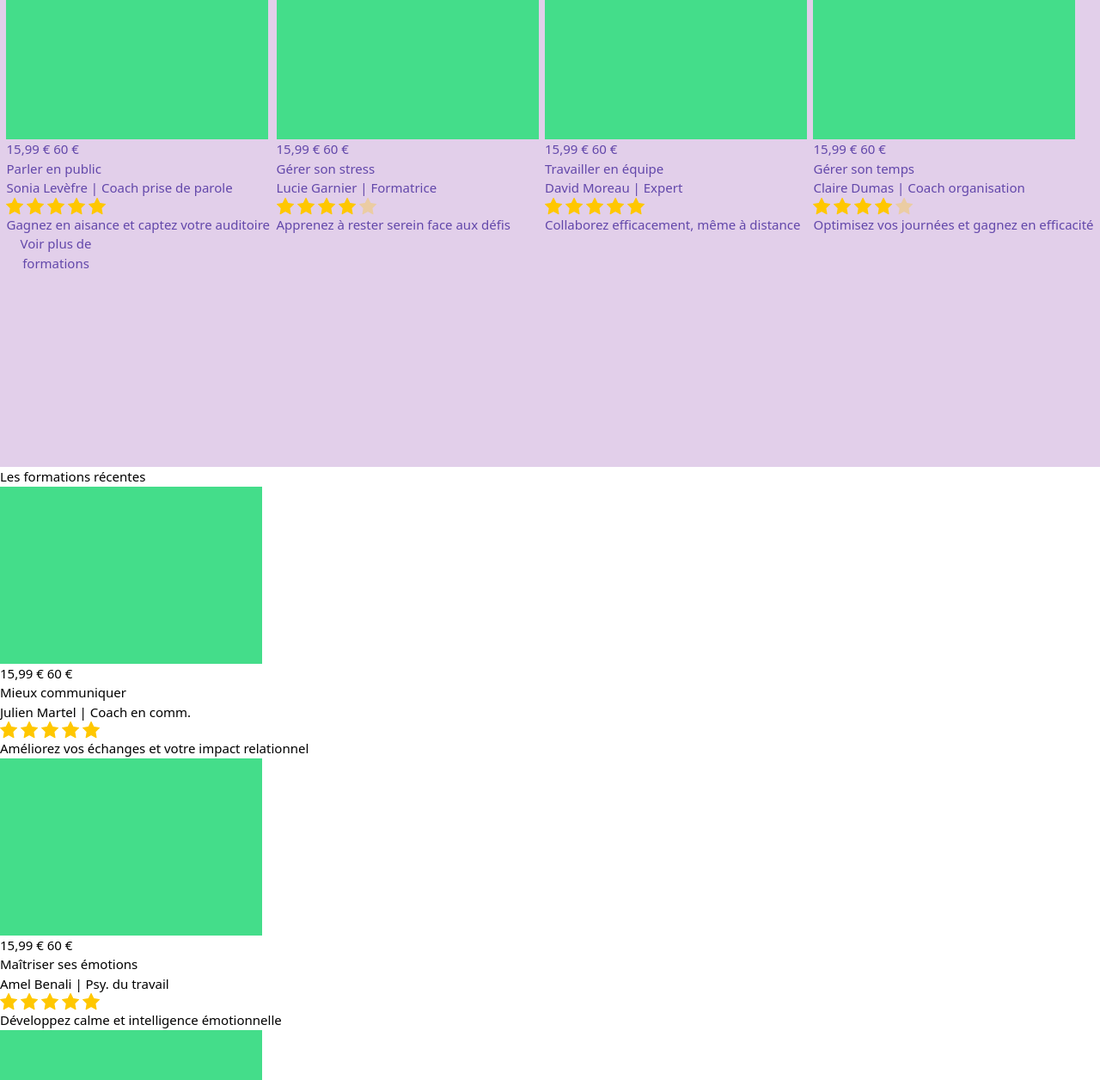
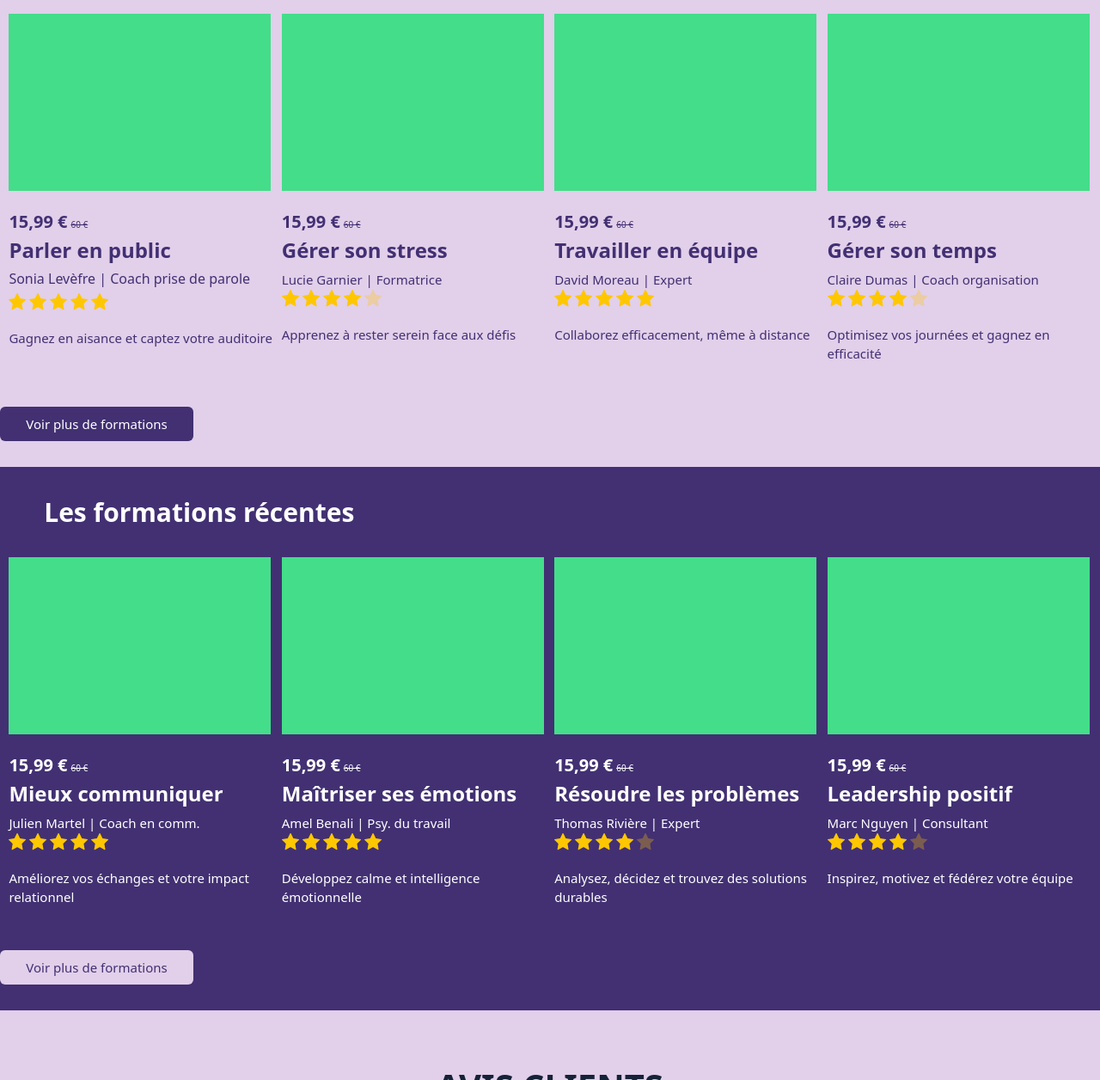
Before and after one commit to luciel-hibon/projet-epitech-1, a plain HTML site: page indexTailwind.html in a window 1280 px wide. Shown: the part 619-1875 px from the top of the page at 86% size. Drawn offline with nearby package versions, Linux system fonts and the light colour scheme.

Commit message:
Adding to Tailwind

```diff
--- a/indexTailwind.html
+++ b/indexTailwind.html
@@ -10,11 +10,11 @@
         <link href="https://fonts.googleapis.com/css2?family=Montserrat:ital,wght@0,100..900;1,100..900&display=swap" rel="stylesheet">
     </head>
     <body class="margin-0 padding-0 text-[15px]">
-        <nav class="bg-[#6247AA] h-20 text-white flex justify-around items-center">
+        <nav class="bg-[#423073] h-20 text-white flex justify-around items-center">
             <img src="ressources/logo.png" alt="logo de Klivio" class="w-[84px] h-[31px] cursor-pointer">
             <p><a href="" class="text-white decoration-none">Les formations</a></p>
             <div class="relative w-[30%]">
-                <input placeholder="Rechercher" type="text" label="form" class="w-full h-[40px] rounded-[6px] border-solid border-white border-[1px] bg-[#6247AA] text-white flex items-center justify-between pr-[2%] pl-[2%] placeholder:text-white">
+                <input placeholder="Rechercher" type="text" label="form" class="w-full h-[40px] rounded-[6px] border-solid border-white border-[1px] bg-[#423073] text-white flex items-center justify-between pr-[2%] pl-[2%] placeholder:text-white">
                 <img src="ressources/magnifying-glass-solid-full.svg" alt="loupe" class="cursor-pointer h-[31px] absolute top-[5px] right-[25px]">
             </div>
             <div class="flex justify-center gap-[20px] w-[20%] ">
@@ -24,132 +24,132 @@
             <img src="ressources/Icon.svg" alt="menu" class="cursor-pointer w-[84px] h-[31px]">
         </nav>
         <header class="h-[450px] bg-[url(ressources/bg-header.png)] flex flex-col items-center justify-center gap-[20px] relative w-[100%] font-bold text-[25px]">
-            <h1 class="uppercase bg-white pr-[2%] pl-[2%] text-[#6247AA]">Klivio, l'allié de votre progression</h1>
-            <p class="uppercase bg-white pr-[2%] pl-[2%] text-[#6247AA]">Les meilleures formations sur le développement personnel</p>
-            <button class="cursor-pointer bg-[#6247AA] rounded-[6px] border-none w-[130px] h-[40px] text-[18px] text-white font-semibold">En savoir plus</button>
+            <h1 class="uppercase bg-white pr-[2%] pl-[2%] text-[#423073]">Klivio, l'allié de votre progression</h1>
+            <p class="uppercase bg-white pr-[2%] pl-[2%] text-[#423073]">Les meilleures formations sur le développement personnel</p>
+            <button class="cursor-pointer bg-[#423073] rounded-[6px] border-none w-[130px] h-[40px] text-[18px] text-white font-semibold">En savoir plus</button>
         </header>
-        <div class="h-[632px] bg-[#E2CFEA] relative text-[#6247AA]">
-            <h2 class="font-bold text-[30px]">Les formations populaires</h2>
+        <div class="h-[632px] bg-[#E2CFEA] relative text-[#423073]">
+            <h2 class="font-bold text-[30px] pt-[30px] pb-[30px]  mr-[5%] ml-[4%]">Les formations populaires</h2>
             <div class="flex justify-evenly">
-                <article>
-                    <img src="ressources/img-course.png" alt="image de cours">
+                <article class="w-[307px] h-[362px]">
+                    <img src="ressources/img-course.png" alt="image de cours" class="mb-[21px]">
+                    <div>
+                        <span class="text-[20px] font-semibold">15,99 €</span>
+                        <span class="text-[10px] line-through">60 €</span>
+                    </div>
+                    <h3 class="text-[24px] font-semibold mb-[1%]">Parler en public</h3>
+                    <p class="text-[16px] font-medium mb-[5px]">Sonia Levèfre | Coach prise de parole</p>
+                    <img src="ressources/5etoiles.svg" alt="5 étoiles" class="mb-[21px]">
+                    <p class="text-[16px] font-medium mb-[5px]"></p>Gagnez en aisance et captez votre auditoire</p>
+                </article>
+                <article class="w-[307px] h-[362px]">
+                    <img src="ressources/img-course.png" alt="image de cours" class="mb-[21px]">
                     <div class="prix">
-                        <span class="newPrice">15,99 €</span>
-                        <span class="reduc">60 €</span>
+                        <span class="text-[20px] font-semibold">15,99 €</span>
+                        <span class="text-[10px] line-through">60 €</span>
                     </div>
-                    <h3>Parler en public</h3>
-                    <p>Sonia Levèfre | Coach prise de parole</p>
-                    <img src="ressources/5etoiles.svg" alt="5 étoiles">
-                    <p>Gagnez en aisance et captez votre auditoire</p>
+                    <h3 class="text-[24px] font-semibold mb-[1%]">Gérer son stress</h3>
+                    <p class="text-[16px] font-medium mb-[5px]"></p>Lucie Garnier | Formatrice</p>
+                    <img src="ressources/4etoiles.svg" alt="4 étoiles" class="mb-[21px]">
+                    <p class="text-[16px] font-medium mb-[5px]"></p>Apprenez à rester serein face aux défis</p>
                 </article>
-                <article>
-                    <img src="ressources/img-course.png" alt="image de cours">
+                <article class="w-[307px] h-[362px]">
+                    <img src="ressources/img-course.png" alt="image de cours" class="mb-[21px]">
                     <div class="prix">
-                        <span class="newPrice">15,99 €</span>
-                        <span class="reduc">60 €</span>
+                        <span class="text-[20px] font-semibold">15,99 €</span>
+                        <span class="text-[10px] line-through">60 €</span>
                     </div>
-                    <h3>Gérer son stress</h3>
-                    <p>Lucie Garnier | Formatrice</p>
-                    <img src="ressources/4etoiles.svg" alt="4 étoiles">
-                    <p>Apprenez à rester serein face aux défis</p>
+                    <h3 class="text-[24px] font-semibold mb-[1%]">Travailler en équipe</h3>
+                    <p class="text-[16px] font-medium mb-[5px]"></p>David Moreau | Expert</p>
+                    <img src="ressources/5etoiles.svg" alt="5 étoiles" class="mb-[21px]">
+                    <p class="text-[16px] font-medium mb-[5px]"></p>Collaborez efficacement, même à distance</p>
                 </article>
-                <article>
-                    <img src="ressources/img-course.png" alt="image de cours">
+                <article class="w-[307px] h-[362px]">
+                    <img src="ressources/img-course.png" alt="image de cours" class="mb-[21px]">
                     <div class="prix">
-                        <span class="newPrice">15,99 €</span>
-                        <span class="reduc">60 €</span>
+                        <span class="text-[20px] font-semibold">15,99 €</span>
+                        <span class="text-[10px] line-through">60 €</span>
                     </div>
-                    <h3>Travailler en équipe</h3>
-                    <p>David Moreau | Expert</p>
-                    <img src="ressources/5etoiles.svg" alt="5 étoiles">
-                    <p>Collaborez efficacement, même à distance</p>
-                </article>
-                <article>
-                    <img src="ressources/img-course.png" alt="image de cours">
-                    <div class="prix">
-                        <span class="newPrice">15,99 €</span>
-                        <span class="reduc">60 €</span>
-                    </div>
-                    <h3>Gérer son temps</h3>
-                    <p>Claire Dumas | Coach organisation</p>
-                    <img src="ressources/4etoiles.svg" alt="4 étoiles">
-                    <p>Optimisez vos journées et gagnez en efficacité</p>
+                    <h3 class="text-[24px] font-semibold mb-[1%]">Gérer son temps</h3>
+                    <p class="text-[16px] font-medium mb-[5px]"></p>Claire Dumas | Coach organisation</p>
+                    <img src="ressources/4etoiles.svg" alt="4 étoiles" class="mb-[21px]">
+                    <p class="text-[16px] font-medium mb-[5px]"></p>Optimisez vos journées et gagnez en efficacité</p>
                 </article>
             </div>
-            <button class="cursor-pointer rounded-[6px] border-none w-[130px] h-[40px]">Voir plus de formations</button>
+            <button class="cursor-pointer rounded-[6px] border-none w-[225px] h-[40px] bg-[#423073] text-white flex justify-self-center justify-center items-center absolute bottom-[30px]">Voir plus de formations</button>
         </div>
-        <div id="section2">
-            <h2>Les formations récentes</h2>
-            <div id=formationsRec>
-                <article>
-                    <img src="ressources/img-course.png" alt="image de cours">
+        <div class="h-[632px] bg-[#423073] relative"> <!--section 2-->
+            <h2 class="font-bold text-white text-[30px] pt-[30px] pb-[30px]  mr-[5%] ml-[4%]">Les formations récentes</h2>
+            <div class="flex justify-evenly">
+                <article class="w-[307px] h-[362px] text-white">
+                    <img src="ressources/img-course.png" alt="image de cours" class="mb-[21px]">
                     <div class="prix">
-                        <span class="newPrice">15,99 €</span>
-                        <span class="reduc">60 €</span>
+                        <span class="text-[20px] font-semibold">15,99 €</span>
+                        <span class="text-[10px] line-through">60 €</span>
                     </div>
-                    <h3>Mieux communiquer</h3>
-                    <p>Julien Martel | Coach en comm.</p>
-                    <img src="ressources/5etoiles.svg" alt="5 étoiles">
-                    <p>Améliorez vos échanges et votre impact relationnel</p>
+                    <h3 class="text-[24px] font-semibold mb-[1%]">Mieux communiquer</h3>
+                    <p class="text-[16px] font-medium mb-[5px]"></p>Julien Martel | Coach en comm.</p>
+                    <img src="ressources/5etoiles.svg" alt="5 étoiles" class="mb-[21px]">
+                    <p class="text-[16px] font-medium mb-[5px]"></p>Améliorez vos échanges et votre impact relationnel</p>
                 </article>
-                <article>
-                    <img src="ressources/img-course.png" alt="image de cours">
+                <article class="w-[307px] h-[362px] text-white">
+                    <img src="ressources/img-course.png" alt="image de cours" class="mb-[21px]">
                     <div class="prix">
-                        <span class="newPrice">15,99 €</span>
-                        <span class="reduc">60 €</span>
+                        <span class="text-[20px] font-semibold">15,99 €</span>
+                        <span class="text-[10px] line-through">60 €</span>
                     </div>
-                    <h3>Maîtriser ses émotions</h3>
-                    <p>Amel Benali | Psy. du travail</p>
-                    <img src="ressources/5etoiles.svg" alt="5 étoiles">
-                    <p>Développez calme et intelligence émotionnelle</p>
+                    <h3 class="text-[24px] font-semibold mb-[1%]">Maîtriser ses émotions</h3>
+                    <p class="text-[16px] font-medium mb-[5px]"></p>Amel Benali | Psy. du travail</p>
+                    <img src="ressources/5etoiles.svg" alt="5 étoiles" class="mb-[21px]">
+                    <p class="text-[16px] font-medium mb-[5px]"></p>Développez calme et intelligence émotionnelle</p>
                 </article>
-                <article>
-                    <img src="ressources/img-course.png" alt="image de cours">
+                <article class="w-[307px] h-[362px] text-white">
+                    <img src="ressources/img-course.png" alt="image de cours" class="mb-[21px]">
                     <div class="prix">
-                        <span class="newPrice">15,99 €</span>
-                        <span class="reduc">60 €</span>
+                        <span class="text-[20px] font-semibold">15,99 €</span>
+                        <span class="text-[10px] line-through">60 €</span>
                     </div>
-                    <h3>Résoudre les problèmes</h3>
-                    <p>Thomas Rivière | Expert</p>
-                    <img src="ressources/4etoiles.svg" alt="4 étoiles">
-                    <p>Analysez, décidez et trouvez des solutions durables</p>
+                    <h3 class="text-[24px] font-semibold mb-[1%]">Résoudre les problèmes</h3>
+                    <p class="text-[16px] font-medium mb-[5px]"></p>Thomas Rivière | Expert</p>
+                    <img src="ressources/4etoiles.svg" alt="4 étoiles" class="mb-[21px]">
+                    <p class="text-[16px] font-medium mb-[5px]"></p>Analysez, décidez et trouvez des solutions durables</p>
                 </article>
-                <article>
-                    <img src="ressources/img-course.png" alt="image de cours">
+                <article class="w-[307px] h-[362px] text-white">
+                    <img src="ressources/img-course.png" alt="image de cours" class="mb-[21px]">
                     <div class="prix">
-                        <span class="newPrice">15,99 €</span>
-                        <span class="reduc">60 €</span>
+                        <span class="text-[20px] font-semibold">15,99 €</span>
+                        <span class="text-[10px] line-through">60 €</span>
                     </div>
-                    <h3>Leadership positif</h3>
-                    <p>Marc Nguyen | Consultant</p>
-                    <img src="ressources/4etoiles.svg" alt="4 étoiles">
-                    <p>Inspirez, motivez et fédérez votre équipe</p>
+                    <h3 class="text-[24px] font-semibold mb-[1%]">Leadership positif</h3>
+                    <p class="text-[16px] font-medium mb-[5px]"></p>Marc Nguyen | Consultant</p>
+                    <img src="ressources/4etoiles.svg" alt="4 étoiles" class="mb-[21px]">
+                    <p class="text-[16px] font-medium mb-[5px]"></p>Inspirez, motivez et fédérez votre équipe</p>
                 </article>
-                <button class="cursor-pointer rounded-[6px] border-none w-[130px] h-[40px]">Voir plus de formations</button>
             </div>
+            <button class="cursor-pointer rounded-[6px] border-none w-[225px] h-[40px] bg-[#E2CFEA] text-[#423073] flex justify-self-center justify-center items-center absolute bottom-[30px]">Voir plus de formations</button>
         </div>
-        <div id="section3">
-            <h2 class="uppercase font-[900] text-[40px] text-[#152237] mb-[1%]">Avis clients</h2>
-            <div id="avis">
-                <div class="avisPersonne">
-                    <img src="ressources/juliette.png" alt="juliette" class="profil">
+        <div class="h-[597px] bg-[#E2CFEA]"> <!--Section 3-->
+            <h2 class="uppercase font-[900] text-[40px] text-[#152237] p-[58px] text-center">Avis clients</h2>
+            <div class="flex justify-evenly gap-[33px] pr-[152px] pl-[152px]">
+                <div class="max-w-[686px]">
+                    <img src="ressources/juliette.png" alt="juliette" class="rounded-[100%] pt-[10px] pb-[10px]">
                     <h3>Juliette</h3>
                     <img src="ressources/5etoiles.svg" alt="5 étoiles">
                     <p>J’ai trouvé le parcours très bien structuré : vidéos courtes, quizzes pertinents et projets pratiques qui m’ont permis d’appliquer immédiatement les notions. L’interface est claire et la progression est motivante — parfait pour se former en autonomie.</p>
                 </div>
-                <div class="avisPersonne">
-                    <img src="ressources/camille.png" alt="camille" class="profil">
+                <div class="max-w-[686px]">
+                    <img src="ressources/camille.png" alt="camille" class="rounded-[100%] pt-[10px] pb-[10px]">
                     <h3>Camille</h3>
                     <img src="ressources/5etoiles.svg" alt="5 étoiles">
                     <p>Bon équilibre entre théorie et pratique. Les chapitres sont détaillés, et le support et les corrections automatiques ont vraiment aidé. Idéal pour démarrer et progresser rapidement.</p>
                 </div>
             </div>
         </div>
-        <div id="section4">
+        <div class="h-[641px] flex justify-around bg-[#423073] p-[70px]"> <!--Section 4-->
             <div id="gauche">
-                <h2 class="uppercase font-[900] text-[40px] text-[#152237] mb-[1%]">Les avantages Klivio</h2>
-                <div class="listeIcone">
-                    <div class="colonneIcone">
+                <h2 class="uppercase font-[900] text-[40px] text-[#E2CFEA] mb-[60px]">Les avantages Klivio</h2>
+                <div class="flex flex-row gap-[25px]">
+                    <div class="flex flex-col gap-[20px]">
                         <img src="ressources/arrow-up-right.svg" alt="flèche">
                         <img src="ressources/edit-01.svg" alt="crayon">
                         <img src="ressources/download-02.svg" alt="téléchargement">
@@ -157,13 +157,13 @@
                         <img src="ressources/clock-backward.svg" alt="horloge">
                         <img src="ressources/annotation-typing.svg" alt="message">
                     </div>
-                    <div class="listeSansIcone">
-                        <p>Suivi de sa progression</p>
-                        <p>Exercices et QCM pour la mise en pratique</p>
-                        <p>Possibilité de télécharger/imprimer les formations</p>
-                        <p>Contenu qualitatif et vérifié</p>
-                        <p>Suivi en autonomie, 24h/24, 7j/7</p>
-                        <p>Espaces d'échanges dédiés pour poser ses questions sur les formations</p>
+                    <div>
+                        <p class="font-[24px]">Suivi de sa progression</p>
+                        <p class="font-[24px]"></p>>Exercices et QCM pour la mise en pratique</p>
+                        <p class="font-[24px]"></p>>Possibilité de télécharger/imprimer les formations</p>
+                        <p class="font-[24px]"></p>>Contenu qualitatif et vérifié</p>
+                        <p class="font-[24px]"></p>>Suivi en autonomie, 24h/24, 7j/7</p>
+                        <p class="font-[24px]"></p>>Espaces d'échanges dédiés pour poser ses questions sur les formations</p>
                     </div>
                 </div>
             </div>
@@ -178,20 +178,20 @@
             </div>
             <div id="droite2">
                 <h2 class="mobileNone uppercase font-[900] text-[40px] text-[#152237] mb-[1%]">Créez vos formations avec Klivio</h2>
-                 <div class="listeIcone">
-                    <div class="colonneIcone">
+                 <div class="flex flex-row gap-[25px]">
+                    <div class="flex flex-col gap-[20px]">
                         <img src="ressources/coin-hand.svg" alt="main">
                         <img src="ressources/heart.svg" alt="coeur">
                         <img src="ressources/pencil-01.svg" alt="stylo">
                         <img src="ressources/settings.svg" alt="paramètres" id="espaceIcone">
                         <img src="ressources/user-profile-square.svg" alt="profil">
                     </div>
-                    <div class="listeSansIcone">
-                        <p>Commission unique, au pourcentage sur les ventes</p>
-                        <p>Mise en avant sur la plateforme</p>
-                        <p>Contrôle total sur le cours:contenu, prix</p>
-                        <p>Fonctionnalités avancées : espace commentaires, possibilité de créer des QCM, exercices, vidéos, téléchargement en PDF, suivi des statistiques des ventes, gestion de codes promos, gestion de la facturation, etc</p>
-                        <p>Le professeur reste 100% propriétaire de sa formation et conserve tous ses droits d’auteur</p>
+                    <div>
+                        <p class="font-[24px]"></p>>Commission unique, au pourcentage sur les ventes</p>
+                        <p class="font-[24px]"></p>>Mise en avant sur la plateforme</p>
+                        <p class="font-[24px]"></p>>Contrôle total sur le cours:contenu, prix</p>
+                        <p class="font-[24px]"></p>>Fonctionnalités avancées : espace commentaires, possibilité de créer des QCM, exercices, vidéos, téléchargement en PDF, suivi des statistiques des ventes, gestion de codes promos, gestion de la facturation, etc</p>
+                        <p class="font-[24px]"></p>>Le professeur reste 100% propriétaire de sa formation et conserve tous ses droits d’auteur</p>
                     </div>
                 </div>
             </div>
@@ -235,8 +235,8 @@
                     </div>
                     <div id="coordonnées">
                         <h3>Coordonnées</h3>
-                        <div class="listeIcone">
-                            <div class="colonneIcone">
+                        <div class="flex flex-row gap-[25px]">
+                            <div class="flex flex-col gap-[20px]">
                                 <img src="ressources/marker-02.svg" alt="localisation">
                                 <img src="ressources/phone.svg" alt="telephone">
                                 <img src="ressources/mail-01.svg" alt="mail">
```
